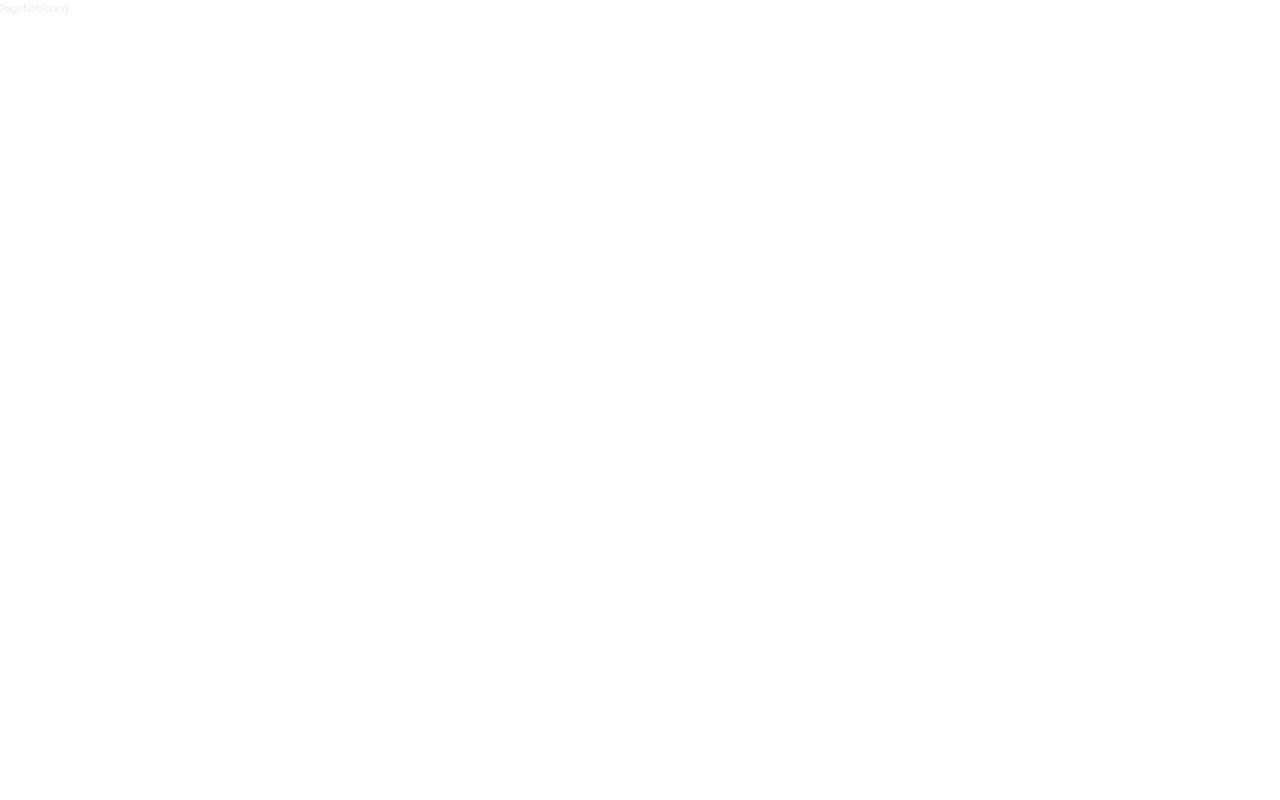
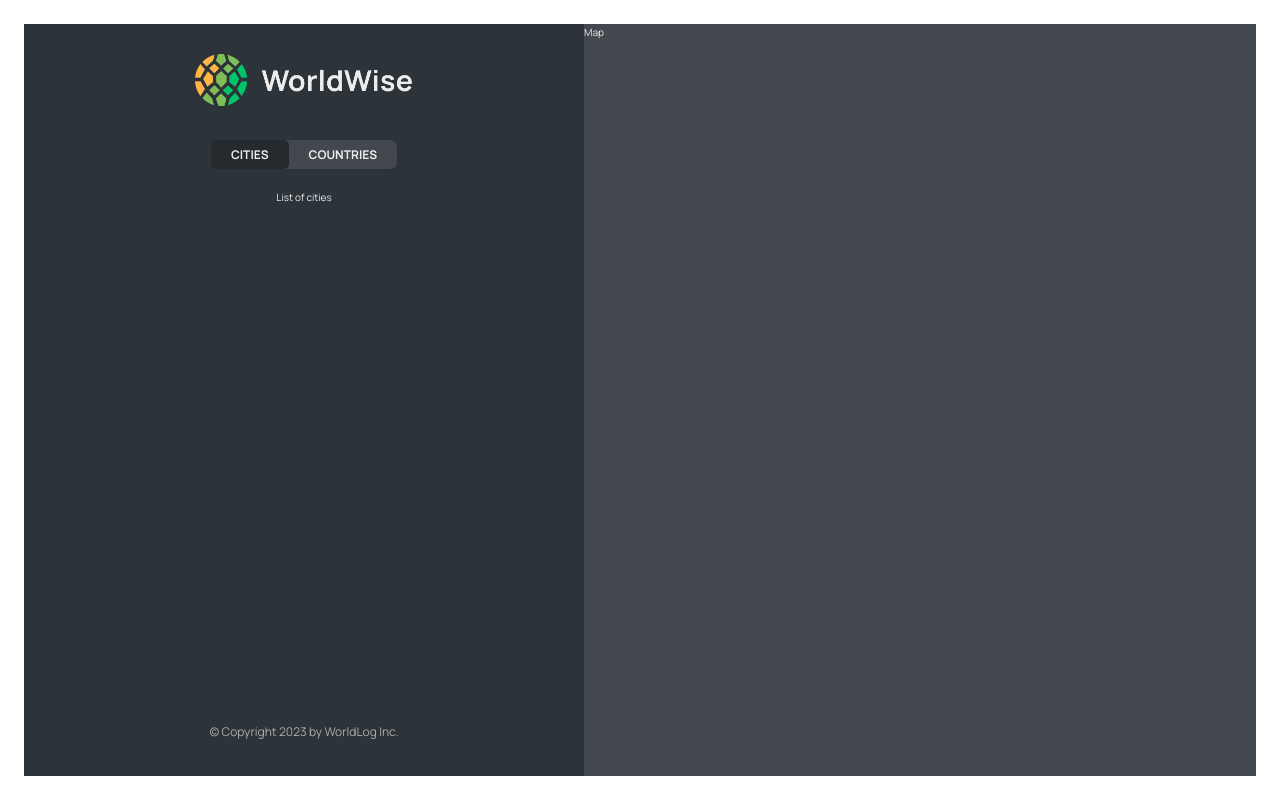
Before and after one commit to delfina-ghimire/WanderMap, a React (Vite) app: page /app/cities in a window 1280 px wide. Built offline with nearby package versions, Linux system fonts and the light colour scheme.

Commit message:
Add nested routes

```diff
--- a/src/App.jsx
+++ b/src/App.jsx
@@ -10,11 +10,16 @@
   return (
     <BrowserRouter>
       <Routes>
-        <Route path="/" element={<HomePage />} />
+        <Route index element={<HomePage />} />
         <Route path="product" element={<Product />} />
         <Route path="pricing" element={<Pricing />} />
         <Route path="login" element={<Login />} />
-        <Route path="app" element={<AppLayout />} />
+        <Route path="app" element={<AppLayout />}>
+          <Route index element={<p>List index</p>} />
+          <Route path="cities" element={<p>List of cities</p>} />
+          <Route path="countries" element={<p>Countries</p>} />
+          <Route path="Form" element={<p>Form</p>} />
+        </Route>
         <Route path="*" element={<PageNotFound />} />
       </Routes>
     </BrowserRouter>
--- a/src/components/AppNav.jsx
+++ b/src/components/AppNav.jsx
@@ -1,9 +1,19 @@
+import { NavLink } from "react-router-dom";
 import styles from "./AppNav.module.css";
 
-
-
 function AppNav() {
-  return <div>AppNav</div>;
+  return (
+    <div className={styles.nav}>
+      <ul>
+        <li>
+          <NavLink to="cities">Cities</NavLink>
+        </li>
+        <li>
+          <NavLink to="countries">Countries</NavLink>
+        </li>
+      </ul>
+    </div>
+  );
 }
 
 export default AppNav;
--- a/src/components/Sidebar.jsx
+++ b/src/components/Sidebar.jsx
@@ -1,15 +1,17 @@
 import Logo from "./Logo";
 import AppNav from "./AppNav";
-import Styles from "./Sidebar.module.css";
+import styles from "./Sidebar.module.css";
+import { Outlet } from "react-router-dom";
 
 export default function Sidebar() {
   return (
-    <div className={Styles.sidebar}>
+    <div className={styles.sidebar}>
       <Logo />
       <AppNav />
-      <p>List of cities</p>
-      <footer className={Styles.footer}>
-        <p className={Styles.copyright}>
+      <Outlet />
+
+      <footer className={styles.footer}>
+        <p className={styles.copyright}>
           &copy; Copyright {new Date().getFullYear()} by WorldLog Inc.
         </p>
       </footer>
```
